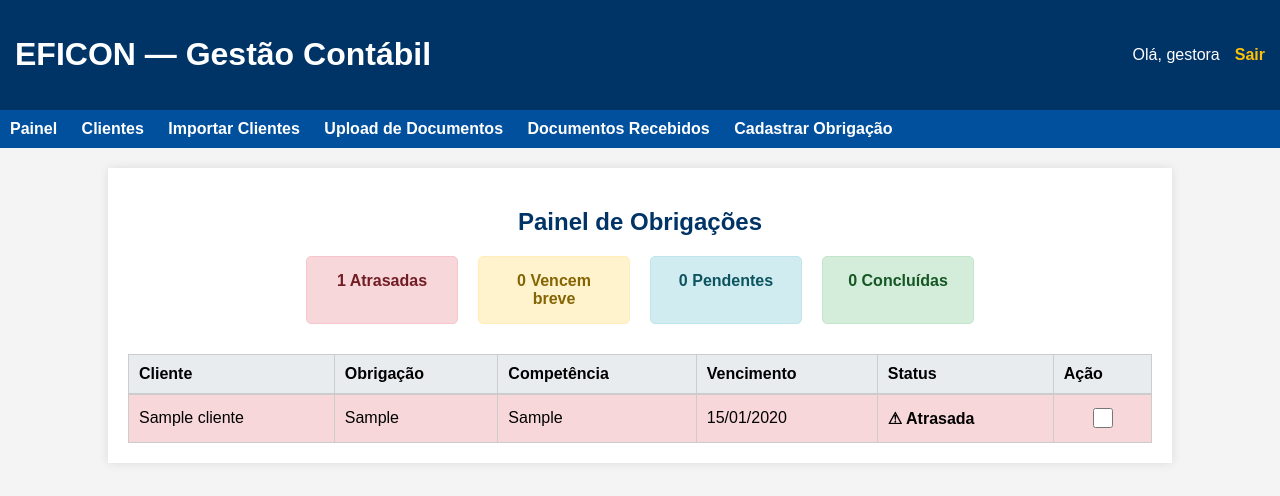
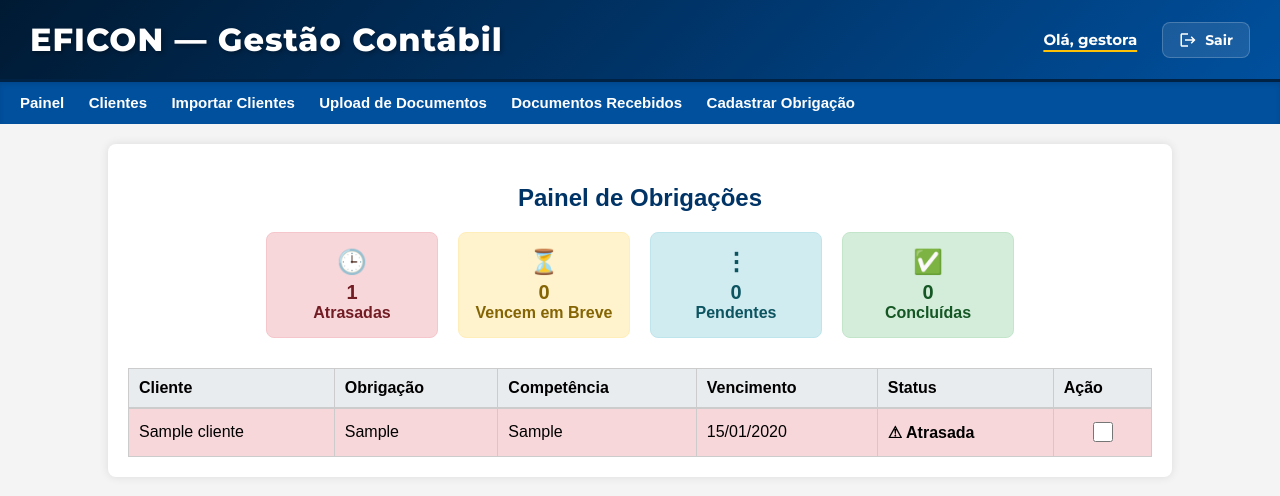
Before and after one commit to Jessica-Storgatto/eficon-mvp-contabil, a Flask app: page /painel in a window 1280 px wide. Shown: the top 496 px of the page. Run offline with Flask 3, Linux system fonts and the light colour scheme; a user stored in the database is signed in; tables that the repository leaves empty hold one stand-in row (values such as "Sample post").

Commit message:
style: moderniza cabecalho com gradiente, adiciona icones SVG e refina design dos cartoes do painel

```diff
--- a/templates/base.html
+++ b/templates/base.html
@@ -4,30 +4,94 @@
     <meta charset="UTF-8">
     <title>EFICON — Gestão Contábil</title>
     <link rel="stylesheet" href="{{ url_for('static', filename='style.css') }}">
+    <link href="https://fonts.googleapis.com/css2?family=Montserrat:wght@400;700;800&display=swap" rel="stylesheet">
     <style>
         body { font-family: Arial, sans-serif; background: #f4f4f4; margin: 0; }
-        header { background: #003366; color: white; padding: 15px; display: flex; justify-content: space-between; align-items: center; }
-        nav { background: #00509e; padding: 10px; }
-        nav a { color: white; margin-right: 20px; text-decoration: none; font-weight: bold; }
-        nav a:hover { text-decoration: underline; }
-        .container { padding: 20px; background: white; margin: 20px auto; width: 80%; box-shadow: 0px 0px 10px rgba(0,0,0,0.1); }
+
+        /* CABEÇALHO COM PROFUNDIDADE E GRADIENTE FORTE */
+        header {
+            background: linear-gradient(135deg, #001a33 0%, #003366 50%, #00509e 100%);
+            color: white;
+            padding: 20px 30px;
+            display: flex;
+            justify-content: space-between;
+            align-items: center;
+            box-shadow: 0 4px 10px rgba(0,0,0,0.3);
+            border-bottom: 3px solid #002244;
+        }
+        header h1 {
+            margin: 0;
+            font-family: 'Montserrat', sans-serif;
+            font-weight: 800;
+            letter-spacing: 1px;
+            text-shadow: 2px 2px 4px rgba(0,0,0,0.3);
+        }
+
+        /* ESTILO DO "OLÁ, GESTORA" E DO BOTÃO SAIR */
+        .user-info { display: flex; align-items: center; gap: 25px; }
+        .user-info span {
+            font-family: 'Montserrat', sans-serif;
+            font-weight: 700;
+            text-decoration: underline;
+            text-decoration-color: #ffc107; /* Sublinhado amarelo */
+            text-decoration-thickness: 2px;
+            text-underline-offset: 5px;
+            font-size: 15px;
+        }
+
+        /* BOTÃO SAIR MODERNO */
+        .btn-sair {
+            background-color: rgba(255, 255, 255, 0.1);
+            border: 1px solid rgba(255, 255, 255, 0.2);
+            color: white;
+            padding: 8px 16px;
+            border-radius: 8px;
+            text-decoration: none;
+            font-family: 'Montserrat', sans-serif;
+            font-weight: 700;
+            font-size: 14px;
+            display: flex; align-items: center; gap: 8px;
+            transition: all 0.2s ease-in-out;
+        }
+        .btn-sair:hover {
+            background-color: #dc3545;
+            border-color: #dc3545;
+            transform: translateY(-2px);
+            box-shadow: 0 4px 8px rgba(220, 53, 69, 0.4);
+        }
+        .btn-sair svg { width: 18px; height: 18px; fill: currentColor; }
+
+        /* NAVEGAÇÃO */
+        nav { background: #00509e; padding: 12px 20px; box-shadow: inset 0 3px 5px rgba(0,0,0,0.1); }
+        nav a { color: white; margin-right: 20px; text-decoration: none; font-weight: bold; font-size: 15px; }
+        nav a:hover { text-decoration: underline; color: #ffc107; }
+
+        /* CONTAINER PRINCIPAL */
+        .container { padding: 20px; background: white; margin: 20px auto; width: 80%; box-shadow: 0px 0px 10px rgba(0,0,0,0.1); border-radius: 8px; }
         table { width: 100%; border-collapse: collapse; margin-top: 15px; }
         th, td { padding: 12px; border-bottom: 1px solid #ddd; text-align: left; }
     </style>
 </head>
 <body>
-        <header>
+    <header>
         <h1>EFICON — Gestão Contábil</h1>
-        <div style="display: flex; align-items: center; gap: 15px;">
+
+        <div class="user-info">
             <span>Olá, gestora</span>
-            <a href="/logout" style="color: #ffc107; text-decoration: none; font-weight: bold;">Sair</a>
+            <!-- Ícone de saída em SVG (seta saindo de uma caixa) -->
+            <a href="/logout" class="btn-sair">
+                <svg viewBox="0 0 24 24" xmlns="http://www.w3.org/2000/svg">
+                    <path d="M17 7l-1.41 1.41L18.17 11H8v2h10.17l-2.58 2.58L17 17l5-5zM4 5h8V3H4c-1.1 0-2 .9-2 2v14c0 1.1.9 2 2 2h8v-2H4V5z"/>
+                </svg>
+                Sair
+            </a>
         </div>
     </header>
 
     <nav>
         <a href="/painel">Painel</a>
         <a href="/clientes">Clientes</a>
-        <a href="/clientes/importar">Importar Clientes</a> <!-- Link adicionado aqui -->
+        <a href="/clientes/importar">Importar Clientes</a>
         <a href="/documentos/upload">Upload de Documentos</a>
         <a href="/documentos/enviados">Documentos Recebidos</a>
         <a href="/obrigacoes/nova">Cadastrar Obrigação</a>
--- a/templates/painel.html
+++ b/templates/painel.html
@@ -4,18 +4,31 @@
 
 <!-- Cartões de Resumo -->
 <div style="display: flex; justify-content: center; gap: 20px; margin-bottom: 30px; flex-wrap: wrap;">
-    <div style="background-color: #f8d7da; border: 1px solid #f5c6cb; color: #721c24; padding: 15px; width: 120px; text-align: center; border-radius: 5px; font-weight: bold;">
-        <span id="count-atrasadas">{{ atrasadas }}</span> Atrasadas
+
+    <!-- ATRASADAS -->
+    <div style="background-color: #f8d7da; border: 1px solid #f5c6cb; color: #721c24; padding: 15px; width: 140px; text-align: center; border-radius: 8px; font-weight: bold; display: flex; flex-direction: column; align-items: center; justify-content: center;">
+        <span style="font-size: 24px; margin-bottom: 5px;">🕒</span>
+        <span id="count-atrasadas" style="font-size: 20px;">{{ atrasadas }}</span> Atrasadas
     </div>
-    <div style="background-color: #fff3cd; border: 1px solid #ffeeba; color: #856404; padding: 15px; width: 120px; text-align: center; border-radius: 5px; font-weight: bold;">
-        <span id="count-vence">{{ vence_breve }}</span> Vencem breve
+
+    <!-- VENCEM EM BREVE -->
+    <div style="background-color: #fff3cd; border: 1px solid #ffeeba; color: #856404; padding: 15px; width: 140px; text-align: center; border-radius: 8px; font-weight: bold; display: flex; flex-direction: column; align-items: center; justify-content: center;">
+        <span style="font-size: 24px; margin-bottom: 5px;">⏳</span>
+        <span id="count-vence" style="font-size: 20px;">{{ vence_breve }}</span> Vencem em Breve
     </div>
-    <div style="background-color: #d1ecf1; border: 1px solid #bee5eb; color: #0c5460; padding: 15px; width: 120px; text-align: center; border-radius: 5px; font-weight: bold;">
-        <span id="count-pendentes">{{ pendentes }}</span> Pendentes
+
+    <!-- PENDENTES -->
+    <div style="background-color: #d1ecf1; border: 1px solid #bee5eb; color: #0c5460; padding: 15px; width: 140px; text-align: center; border-radius: 8px; font-weight: bold; display: flex; flex-direction: column; align-items: center; justify-content: center;">
+        <span style="font-size: 24px; margin-bottom: 5px;">⋮</span>
+        <span id="count-pendentes" style="font-size: 20px;">{{ pendentes }}</span> Pendentes
     </div>
-    <div style="background-color: #d4edda; border: 1px solid #c3e6cb; color: #155724; padding: 15px; width: 120px; text-align: center; border-radius: 5px; font-weight: bold;">
-        <span id="count-concluidas">{{ concluidas }}</span> Concluídas
+
+    <!-- CONCLUÍDAS -->
+    <div style="background-color: #d4edda; border: 1px solid #c3e6cb; color: #155724; padding: 15px; width: 140px; text-align: center; border-radius: 8px; font-weight: bold; display: flex; flex-direction: column; align-items: center; justify-content: center;">
+        <span style="font-size: 24px; margin-bottom: 5px;">✅</span>
+        <span id="count-concluidas" style="font-size: 20px;">{{ concluidas }}</span> Concluídas
     </div>
+
 </div>
 
 <!-- Tabela -->
```
